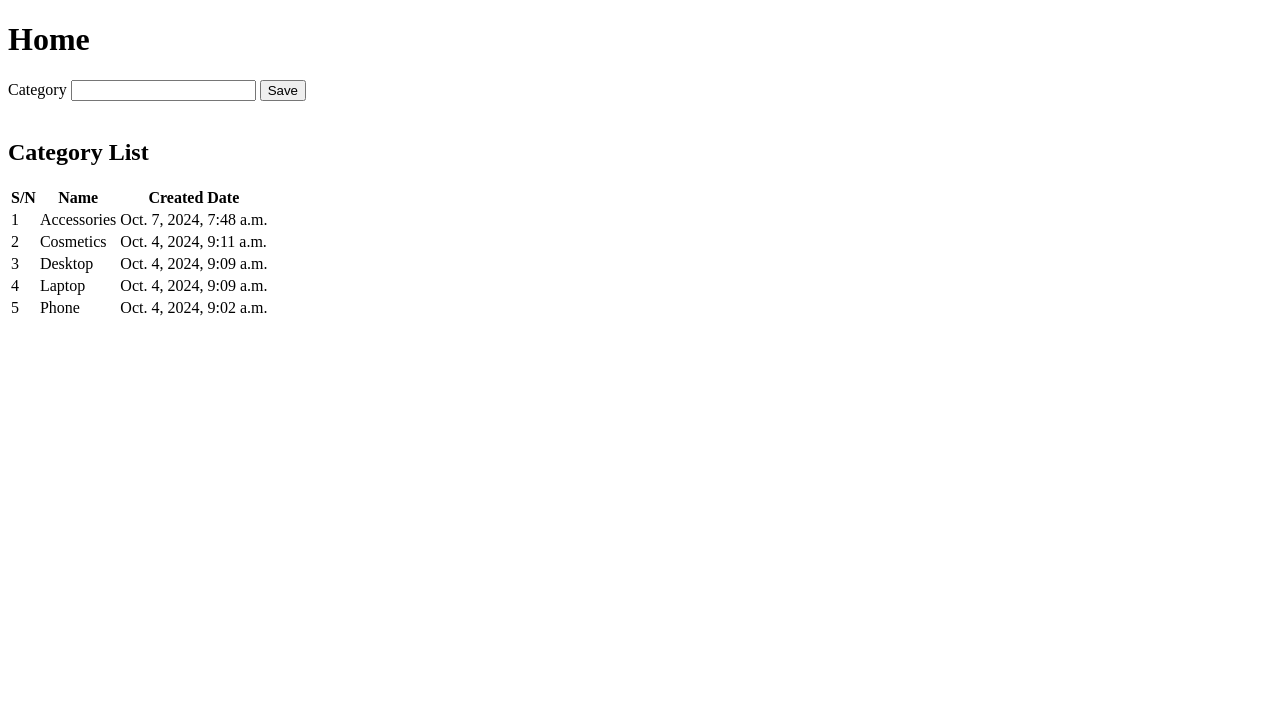
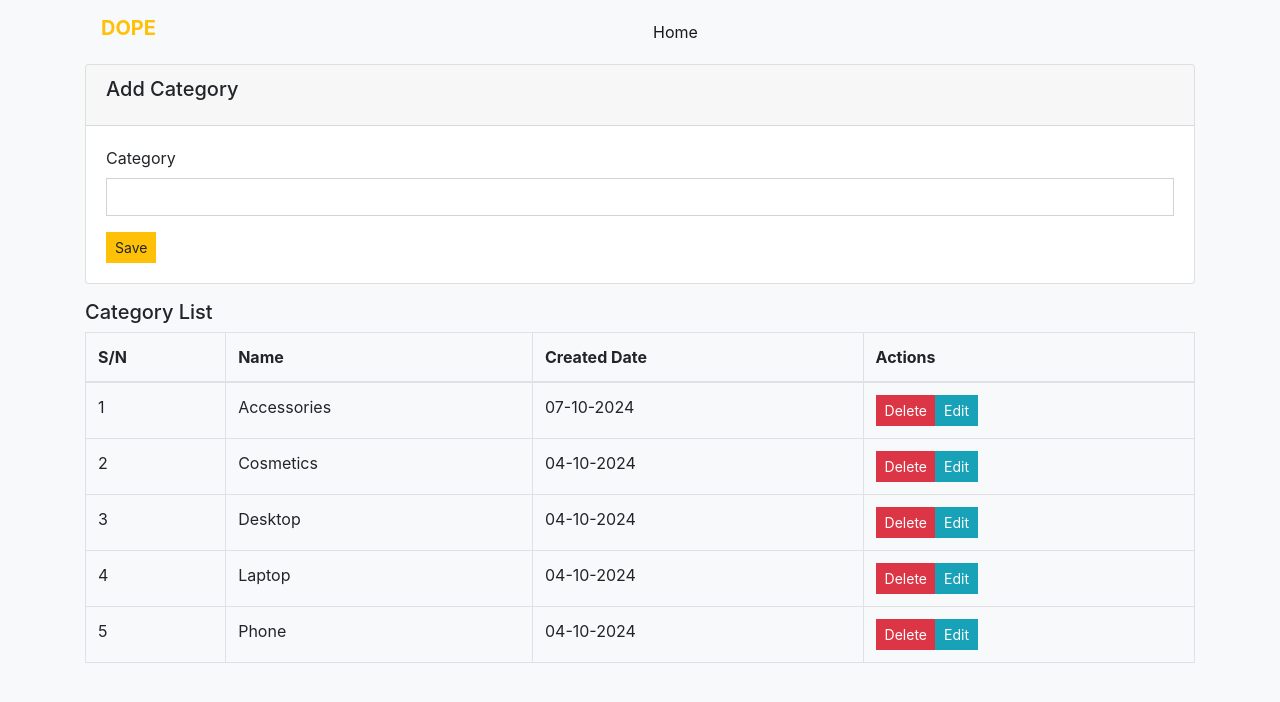
Before and after one commit to Ferlsafer/DOPE, a Django app: page / in a window 1280 px wide. Shown: the top 702 px of the page. Run offline with Django 5.2, Linux system fonts and the light colour scheme; data comes from the database, SQL or seed files in the repository; both versions use the stored data as it was after the commit.

Commit message:
Code formating Add Bootstrap CSS framewrok

```diff
--- a/app/templates/home.html
+++ b/app/templates/home.html
@@ -4,27 +4,24 @@
     <meta charset="UTF-8">
     <meta name="viewport" content="width=device-width, initial-scale=1.0">
     <title>Dope</title>
+
+    <link rel="stylesheet" href="https://cdn.jsdelivr.net/npm/bootstrap@4.6.2/dist/css/bootstrap.min.css"  crossorigin="anonymous">
 </head>
-<body>
-    <h1>Home </h1>
-
-    <div>
-        <form action="{% url 'add_category' %}" method="post">
-            {% csrf_token %}
-            <label for="first">Category</label>
-            <input type="text" name="name" id="fisrt" required>
-            <button type="submit">Save</button>
-        </form>
-    </div>
-
-    <div>
-        <br>
-        <h2>Category List</h2>
-        <table>
+<body class="bg-light">
+    <div class="container">
+    <!--Navbar-->
+    {% include "includes/navbar.html" %}
+    <!--Add Category Form-->
+    {% include "includes/category/add.html" %}
+    <div class="mt-3">
+        <h5>Category List</h2>
+        <div class="table-responsive">
+            <table class="table table-bordered">
                 <thead>
                     <th>S/N</th>
                     <th>Name</th>
                     <th>Created Date</th>
+                    <th>Actions</th>
 
                 </thead>
                 <tbody>
@@ -32,12 +29,23 @@
                     <tr>
                         <td> {{ forloop.counter}} </td>
                         <td> {{ category.name }} </td>
-                    <td> {{ category.created_at }} </td>
+                        <td> {{ category.created_at|date:'d-m-Y' }} </td>
+                        <td>
+                            <div class="btn-group">
+                                <a href="" class="btn btn-danger btn-sm rounded-0">Delete</a>
+                                <a href="" class="btn btn-info btn-sm rounded-0">Edit</a>
+                            </div>
+                        </td>
 
                     </tr>
                     {% endfor %}
                 </tbody>
             </table>
         </div>
+    </div>
+    </div>
+
+    <script src="https://cdn.jsdelivr.net/npm/jquery@3.5.1/dist/jquery.slim.min.js" crossorigin="anonymous"></script>
+<script src="https://cdn.jsdelivr.net/npm/bootstrap@4.6.2/dist/js/bootstrap.bundle.min.js" crossorigin="anonymous"></script>
 </body>
 </html>
--- /dev/null
+++ b/app/templates/includes/category/add.html
@@ -0,0 +1,15 @@
+<div class="card">
+    <div class="card-header">
+        <h5 class="card-title">Add Category</h5>
+    </div>
+    <div class="card-body">
+        <form action="{% url 'add_category' %}" method="post">
+            {% csrf_token %}
+            <div class="form-group">
+                <label for="first">Category</label>
+                <input class="form-control rounded-0" type="text" name="name" id="fisrt" required>
+            </div>
+            <button class="btn btn-warning btn-sm rounded-0" type="submit">Save</button>
+        </form>
+    </div>
+   </div>
--- /dev/null
+++ b/app/templates/includes/navbar.html
@@ -0,0 +1,13 @@
+<nav class="navbar navbar-expand-lg navbar-light bg-light">
+    <a class="navbar-brand text-warning h2 font-weight-bold" href="#">DOPE</a>
+    <button class="navbar-toggler" type="button" data-toggle="collapse" data-target="#navbarNav" aria-controls="navbarNav" aria-expanded="false" aria-label="Toggle navigation">
+      <span class="navbar-toggler-icon"></span>
+    </button>
+    <div class="collapse navbar-collapse" id="navbarNav">
+      <ul class="navbar-nav mx-auto">
+        <li class="nav-item active">
+          <a class="nav-link" href="#">Home <span class="sr-only">(current)</span></a>
+        </li>
+      </ul>
+    </div>
+  </nav>
```
Also changed, not shown: db.sqlite3. Lines whose indentation alone changed are shown as unchanged.
